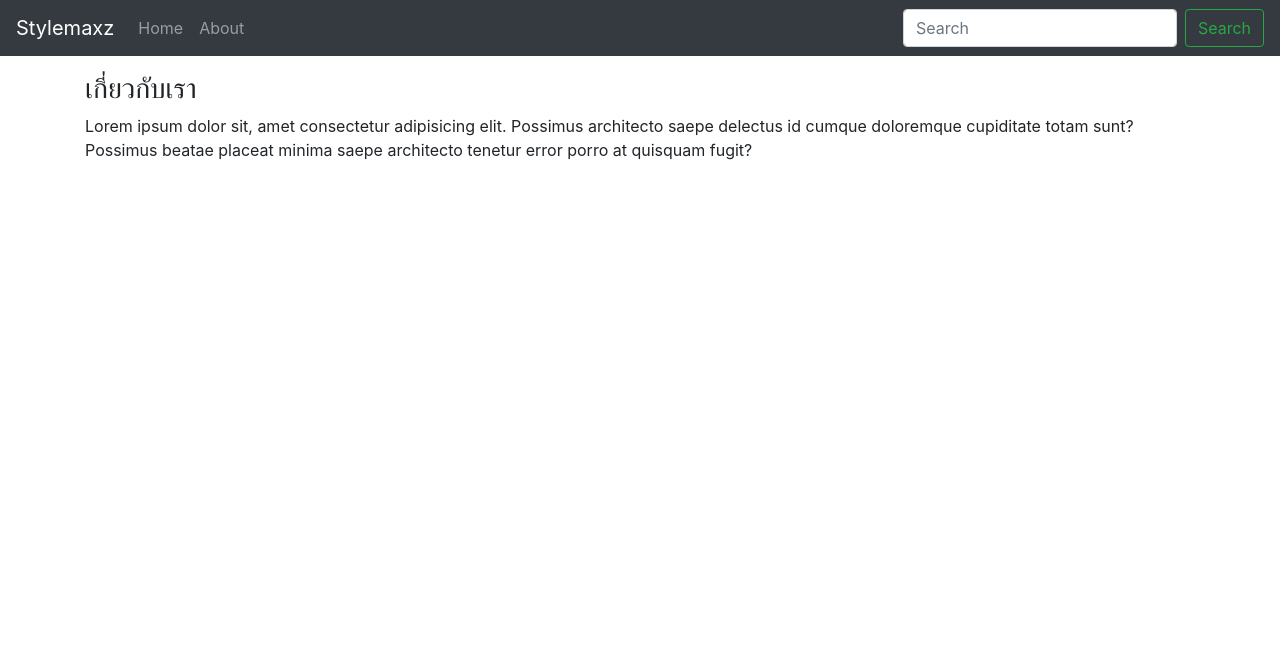
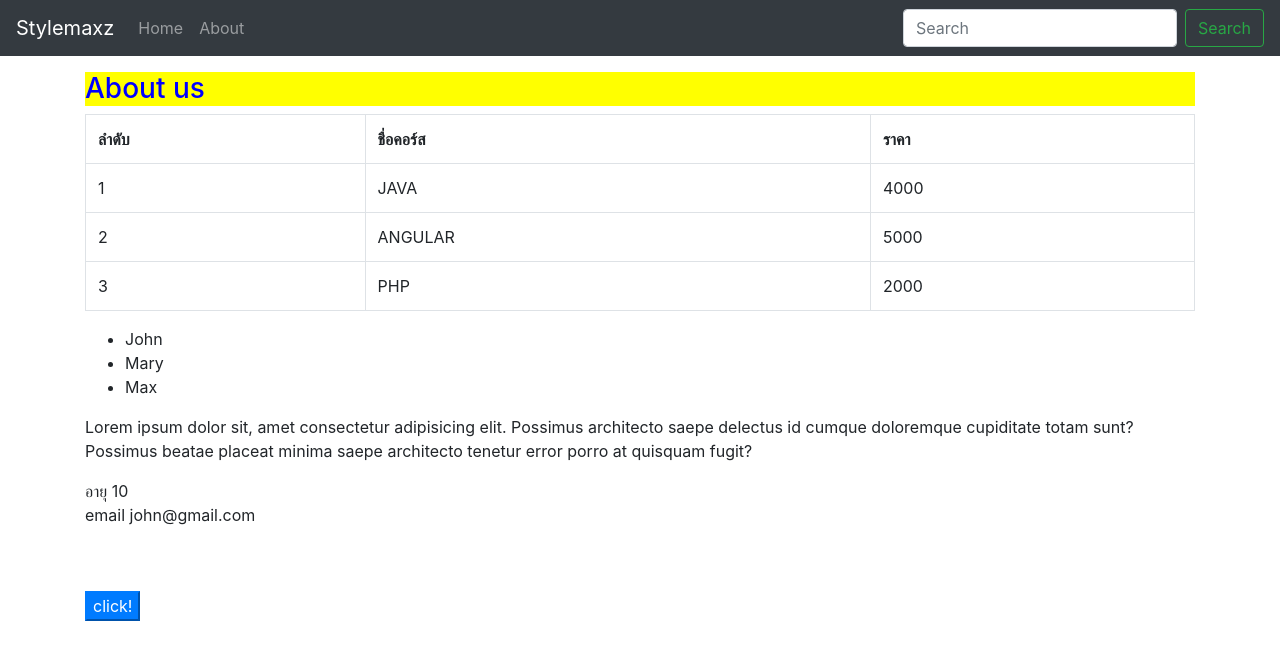
Before and after one commit to stylemaxz/angular-online, an Angular app: page /about in a window 1280 px wide. Shown: the top 660 px of the page. Built offline with nearby package versions, Linux system fonts and the light colour scheme.

Commit message:
add file about for learn databinding ngIf ngFor ngClass

```diff
--- a/src/app/about/about.component.css
+++ b/src/app/about/about.component.css
@@ -0,0 +1,5 @@
+.title {
+  color: white;
+  border: 1px solid black;
+  background-color: brown;
+}
--- a/src/app/about/about.component.html
+++ b/src/app/about/about.component.html
@@ -1,10 +1,36 @@
 <section class="container">
   <div class="row">
     <div class="col-lg-12">
-    <h3>เกี่ยวกับเรา</h3>
+      <h3 [ngStyle]="{color: 'blue', backgroundColor: myColor }">{{ title }}</h3>
+      <table class="table table-bordered">
+        <tr>
+          <th>ลำดับ</th>
+          <th>ชื่อคอร์ส</th>
+          <th>ราคา</th>
+        </tr>
+        <tr *ngFor="let item of course; let i=index">
+          <td>{{ i+1 }}</td>
+          <td>{{ item.name }}</td>
+          <td>{{ item.price }}</td>
+        </tr>
+      </table>
+      <ul>
+        <li *ngFor='let user of users'>{{ user }}</li>
+      </ul>
       <p>Lorem ipsum dolor sit, amet consectetur adipisicing elit. Possimus architecto saepe delectus id
         cumque doloremque cupiditate totam sunt? Possimus beatae placeat minima saepe architecto tenetur
         error porro at quisquam fugit?</p>
+
+      <p [ngClass]="{ title: isActive }">
+        อายุ {{ age }} <br>
+        email {{ info.email }}
+      </p>
+
+      <img *ngIf="isShow" [src]="logo" [width]="imgWidth" />
+
+      <br><br>
+
+      <button mat-raised-button type="button" class="btn-primary" (click)="go()">click!</button>
     </div>
   </div>
 </section>
--- a/src/app/about/about.component.ts
+++ b/src/app/about/about.component.ts
@@ -7,9 +7,36 @@ import { Component, OnInit } from '@angular/core';
 })
 export class AboutComponent implements OnInit {
 
-  constructor() { }
+  title = 'Hell Yah!';
+  age: number ;
+  info = { email: 'john@gmail.com' };
+  logo = './assets/images/john.png';
+  imgWidth = 100;
+  isShow = false;
+  users = ['John', 'Mary', 'Max' ];
+  course = [
+    { name: 'JAVA', price: 4000 },
+    { name: 'ANGULAR', price: 5000 },
+    { name: 'PHP', price: 2000 }
+  ];
+  myColor = 'yellow';
+  isActive = false;
+
+  constructor() {
+    this.age = 10;
+  }
 
   ngOnInit() {
+    this.title = 'About us';
+  }
+
+  go() {
+    this.title = 'เกี่ยวกับเรา';
+    this.imgWidth = 300;
+    // this.isShow = true;
+    this.isShow = !this.isShow;
+    this.myColor = 'red';
+    this.isActive = !this.isActive;
   }
 
 }
```
Also changed, not shown: src/assets/images/john.png (added). Lines whose indentation alone changed are shown as unchanged.
